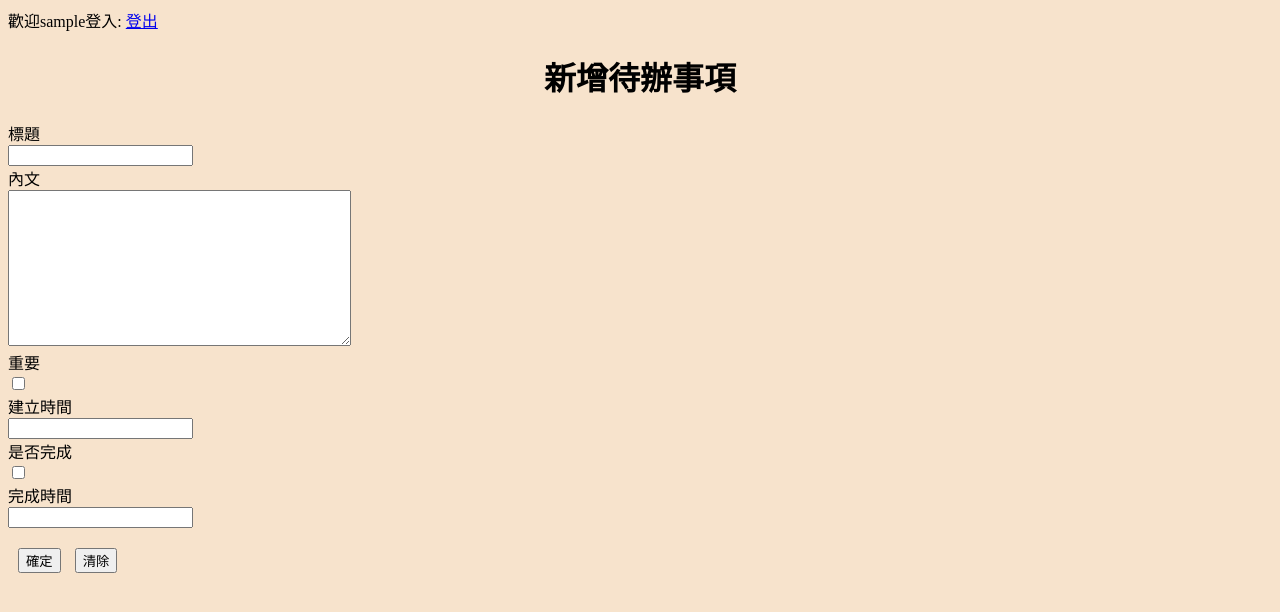
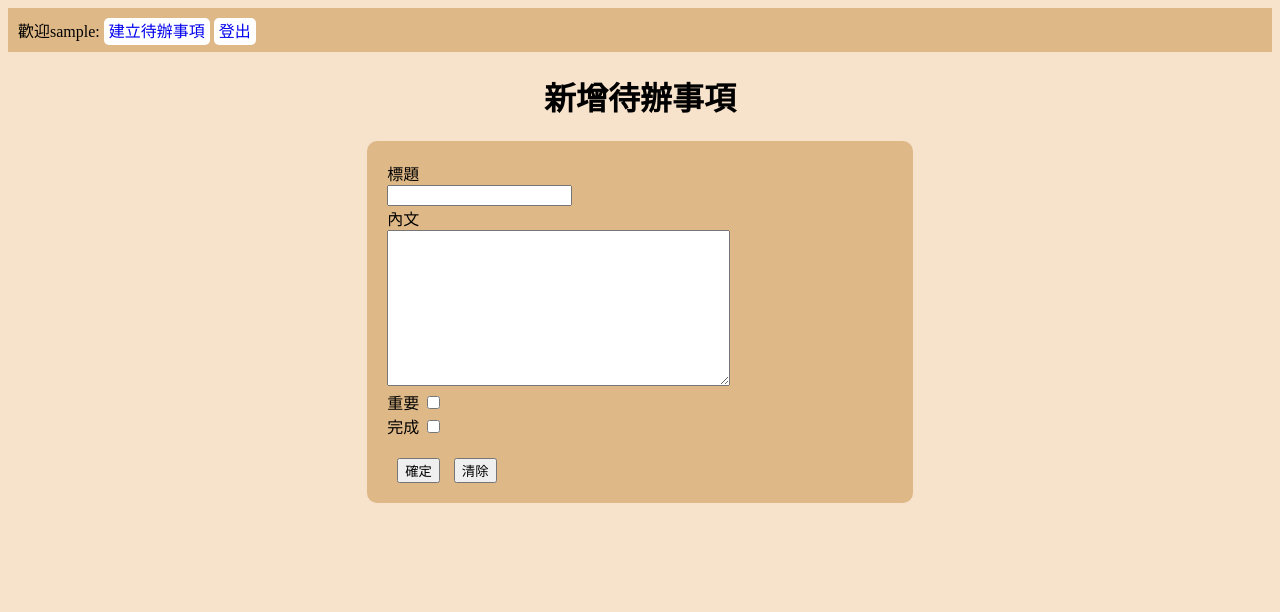
Before and after one commit to Ohnokaoru/todolist_report, a Django app: template todo/templates/todo/create-todo.html in a window 1280 px wide. Shown: the top 612 px of the page. Run offline with Django 5.2, Linux system fonts and the light colour scheme; the template is opened without the code that fills it: values that come from a table or form of the project are taken from there, others are empty; the visitor is signed in with stand-in values (Sample User, id 1).

Commit message:
debug completed_time，不能用default

```diff
--- a/static/css/style.css
+++ b/static/css/style.css
@@ -18,7 +18,8 @@ body {
 }
 
 #regist-form,
-#user-login-form {
+#user-login-form,
+#create-todo-form {
     margin: auto;
     background-color: burlywood;
     width: 40%;
@@ -31,3 +32,16 @@ body {
     margin-top: 10px;
     margin-left: 10px;
 }
+
+#navbar {
+    background-color: burlywood;
+    padding: 10px;
+}
+
+#navbar a {
+    text-decoration: none;
+    background-color: white;
+    padding: 5px;
+    border-radius: 5px;
+
+}
--- a/templates/base.html
+++ b/templates/base.html
@@ -13,7 +13,8 @@
 <body>
     <div id="navbar">
         {% if request.user.is_authenticated %}
-        歡迎{{request.user}}登入:
+        歡迎{{request.user}}:
+        <a href="{% url 'create-todo' %}">建立待辦事項</a>
         <a href="{% url 'user-logout' %}">登出</a>
 
         {% else %}
--- a/todo/forms.py
+++ b/todo/forms.py
@@ -5,4 +5,4 @@
 class TodoForm(forms.ModelForm):
     class Meta:
         model = Todo
-        exclude = ("user",)
+        exclude = ("user", "completed_time")
--- a/todo/models.py
+++ b/todo/models.py
@@ -7,9 +7,9 @@ class Todo(models.Model):
     title = models.CharField(max_length=50, default="")
     text = models.TextField(blank="", default="")
     important = models.BooleanField(default=False)
-    create_time = models.DateTimeField()
+    create_time = models.DateTimeField(auto_now_add=True)
     completed = models.BooleanField(default=False)
-    completed_time = models.DateTimeField(blank="", default="", null=True)
+    completed_time = models.DateField(blank="", null=True)
     user = models.ForeignKey(User, on_delete=models.CASCADE)
 
     def __str__(self):
--- a/todo/templates/todo/create-todo.html
+++ b/todo/templates/todo/create-todo.html
@@ -17,19 +17,11 @@
         <label for="{{form.text.id_for_label}}">內文</label> <br>
         {{form.text}} <br>
 
-        <label for="{{form.important.id_for_label}}">重要</label> <br>
+        <label for="{{form.important.id_for_label}}">重要</label>
         {{form.important}} <br>
 
-        <label for="{{form.create_time.id_for_label}}">建立時間</label> <br>
-        {{form.create_time}} <br>
-
-        <label for="{{form.completed.id_for_label}}">是否完成</label> <br>
+        <label for="{{form.completed.id_for_label}}">完成</label>
         {{form.completed}} <br>
-
-        {% if form.completed %}
-        <label for="{{form.completed_time.id_for_label}}">完成時間</label> <br>
-        {{form.completed_time}} <br>
-        {% endif %}
 
         <div id="message">
             {{message}}
@@ -45,7 +37,7 @@
             {% endfor %}
 
             {% if form.non_field_errors %}
-            {% for error in non_field_errors %}
+            {% for error in form.non_field_errors %}
             {{error}} <br>
             {% endfor %}
             {% endif %}
--- a/todo/urls.py
+++ b/todo/urls.py
@@ -2,5 +2,5 @@ from django.urls import path
 from . import views
 
 urlpatterns = [
-    path("creat-todo", views.creat_todo, name="creat-todo"),
+    path("create-todo/", views.create_todo, name="create-todo"),
 ]
--- a/todo/views.py
+++ b/todo/views.py
@@ -10,8 +10,9 @@ from .forms import TodoForm
 
 # 新增待辦事項
 @login_required
-def creat_todo(request):
+def create_todo(request):
     message = ""
+    todoform = ""
 
     if request.method == "POST":
         try:
@@ -29,6 +30,6 @@ def creat_todo(request):
 
     return render(
         request,
-        "create-todo.html",
+        "todo/create-todo.html",
         {"form": form, "todoform": todoform, "message": message},
     )
--- a/user/templates/user/user-login.html
+++ b/user/templates/user/user-login.html
@@ -10,6 +10,7 @@
 <div id="user-login-form">
     <form action="" method="POST">
         {% csrf_token %}
+        <!-- 沒有自訂的 Form: 需要使用原生 HTML 標籤來手動創建和處理表單 -->
 
         <label for="{{form.username.id_for_label}}">使用者帳號</label> <br>
         <input type="text" name="username" required><br>
--- a/user/templates/user/user-register.html
+++ b/user/templates/user/user-register.html
@@ -54,7 +54,7 @@
             {% endfor %}
 
             {% if form.non_field_errors %}
-            {% for error in non_field_errors %}
+            {% for error in form.non_field_errors %}
             {{error}} <br>
             {% endfor %}
             {% endif %}
```
Also changed, not shown: todo/migrations/0002_alter_todo_create_time.py (added), todo/migrations/0003_alter_todo_completed_time.py (added), todo/migrations/0004_alter_todo_completed_time.py (added).
